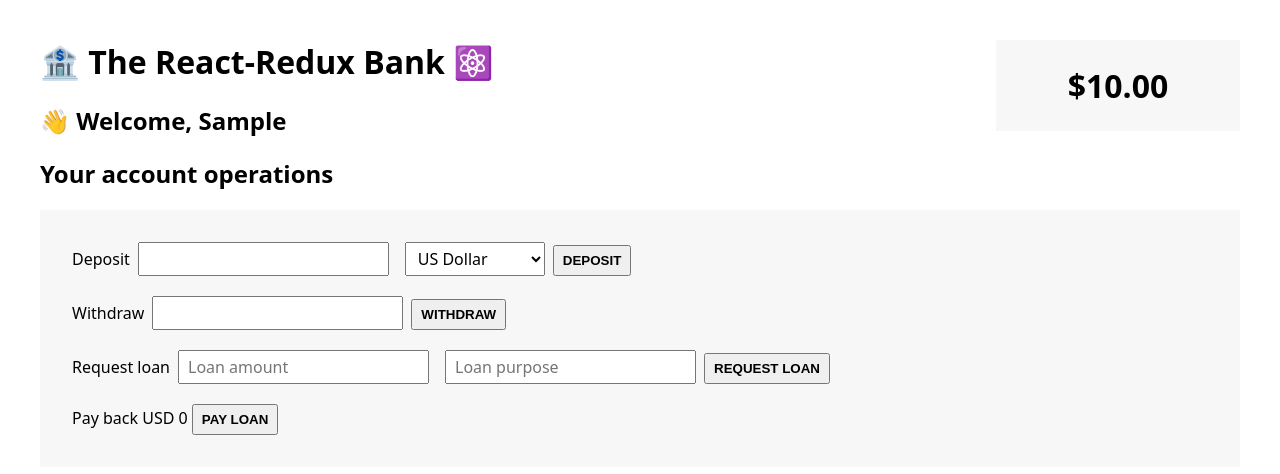
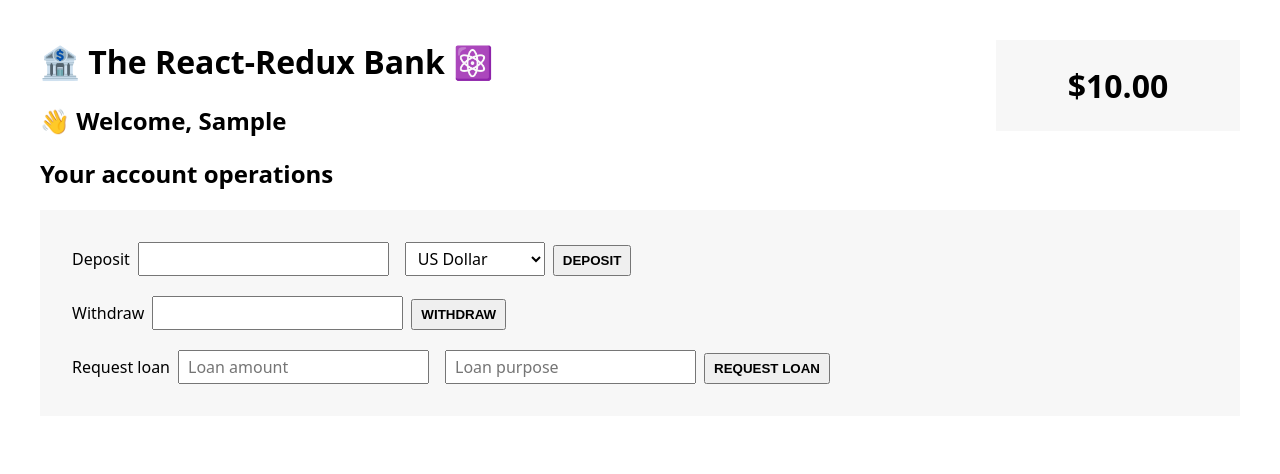
Before and after one commit to defydef/redux-intro, a React (Create React App) app: page / in a window 1280 px wide. Both pictures are taken after typing "Sample", "Sample" into the empty fields and a click on the button "CREATE NEW CUSTOMER". Shown: the top 474 px of the page. Built offline with nearby package versions, Linux system fonts and the light colour scheme.

Commit message:
Fix the requestLoan function in accountSlice

```diff
--- a/src/features/accounts/AccountOperations.js
+++ b/src/features/accounts/AccountOperations.js
@@ -9,7 +9,12 @@ function AccountOperations() {
   const [loanPurpose, setLoanPurpose] = useState("");
   const [currency, setCurrency] = useState("USD");
   const dispatch = useDispatch();
-  const remainingLoanAmount = useSelector((store) => store.account.loan);
+  const { loan: remainingLoanAmount, loanPurpose: remainingLoanPurpose } =
+    useSelector((store) => store.account);
+
+  const account = useSelector((store) => store.account);
+
+  console.log(account);
 
   function handleDeposit() {
     if (depositAmount === "") return;
@@ -85,12 +90,15 @@ function AccountOperations() {
           <button onClick={handleRequestLoan}>Request loan</button>
         </div>
 
-        <div>
-          <span>
-            Pay back {currency} {remainingLoanAmount}&nbsp;
-          </span>
-          <button onClick={handlePayLoan}>Pay loan</button>
-        </div>
+        {remainingLoanAmount > 0 && (
+          <div>
+            <span>
+              Pay back {currency} {remainingLoanAmount} ({remainingLoanPurpose}
+              )&nbsp;
+            </span>
+            <button onClick={handlePayLoan}>Pay loan</button>
+          </div>
+        )}
       </div>
     </div>
   );
--- a/src/features/accounts/accountSlice.js
+++ b/src/features/accounts/accountSlice.js
@@ -15,7 +15,7 @@ export default function accountReducer(state = initialStateAccount, action) {
       return {
         ...state,
         loan: action.payload.amount,
-        loanPurpose: action.payload.loanPurpose,
+        loanPurpose: action.payload.purpose,
         balance: state.balance + action.payload.amount,
       };
     case "account/payLoan":
```
